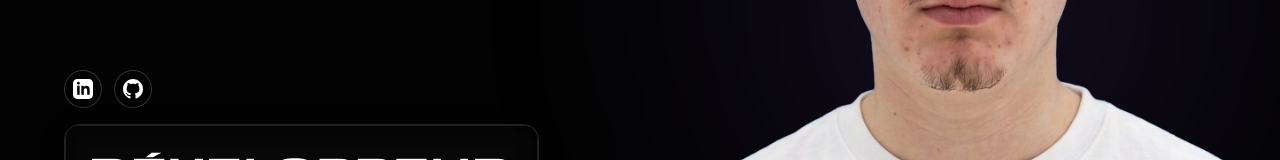
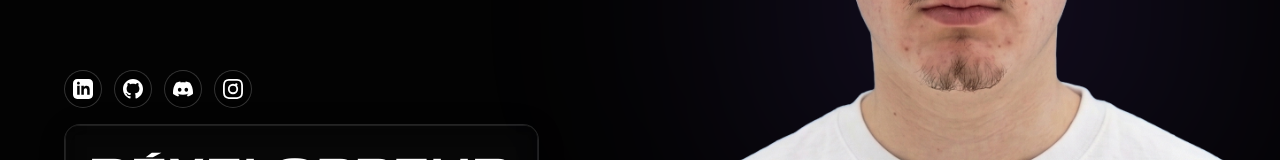
Before and after one commit to DevShaD0ow/Portfolio, a Next.js app: page /Portfolio/ in a window 1280 px wide. Shown: the part 495-655 px from the top of the page. Built offline with nearby package versions, Linux system fonts and the light colour scheme.

Commit message:
modif link

```diff
--- a/src/components/hero.tsx
+++ b/src/components/hero.tsx
@@ -51,8 +51,17 @@ export default function Hero() {
                     <a href="https://www.linkedin.com/in/alexis-tirant-386409293/" target="_blank" className="p-2 border border-white/20 rounded-full hover:bg-white/10 transition-all text-white backdrop-blur-md bg-black/20">
                         <svg className="w-5 h-5" viewBox="0 0 24 24" fill="currentColor"><path d="M19 0h-14c-2.761 0-5 2.239-5 5v14c0 2.761 2.239 5 5 5h14c2.762 0 5-2.239 5-5v-14c0-2.761-2.238-5-5-5zm-11 19h-3v-11h3v11zm-1.5-12.268c-.966 0-1.75-.79-1.75-1.764s.784-1.764 1.75-1.764 1.75.79 1.75 1.764-.783 1.764-1.75 1.764zm13.5 12.268h-3v-5.604c0-3.368-4-3.113-4 0v5.604h-3v-11h3v1.765c1.396-2.586 7-2.777 7 2.476v6.759z" /></svg>
                     </a>
+                    {/* GitHub */}
                     <a href="https://github.com/AlexisTirant" target="_blank" className="p-2 border border-white/20 rounded-full hover:bg-white/10 transition-all text-white backdrop-blur-md bg-black/20">
                         <svg className="w-5 h-5" viewBox="0 0 24 24" fill="currentColor"><path d="M12 0c-6.626 0-12 5.373-12 12 0 5.302 3.438 9.8 8.207 11.387.599.111.793-.261.793-.577v-2.234c-3.338.726-4.033-1.416-4.033-1.416-.546-1.387-1.333-1.756-1.333-1.756-1.089-.745.083-.729.083-.729 1.205.084 1.839 1.237 1.839 1.237 1.07 1.834 2.807 1.304 3.492.997.107-.775.418-1.305.762-1.604-2.665-.305-5.467-1.334-5.467-5.931 0-1.311.469-2.381 1.236-3.221-.124-.303-.535-1.524.117-3.176 0 0 1.008-.322 3.301 1.23.957-.266 1.983-.399 3.003-.404 1.02.005 2.047.138 3.006.404 2.291-1.552 3.297-1.23 3.297-1.23.653 1.653.242 2.874.118 3.176.77.84 1.235 1.911 1.235 3.221 0 4.609-2.807 5.624-5.479 5.921.43.372.823 1.102.823 2.222v3.293c0 .319.192.694.801.576 4.765-1.589 8.199-6.086 8.199-11.386 0-6.627-5.373-12-12-12z" /></svg>
+                    </a>
+                    {/* Discord */}
+                    <a href="https://discord.gg/WwyNQH3yPC" target="_blank" className="p-2 border border-white/20 rounded-full hover:bg-white/10 transition-all text-white backdrop-blur-md bg-black/20">
+                        <svg className="w-5 h-5" viewBox="0 0 24 24" fill="currentColor"><path d="M20.317 4.3698a19.7913 19.7913 0 00-4.8851-1.5152.0741.0741 0 00-.0785.0371c-.211.3753-.4447.8648-.6083 1.2495-1.8447-.2762-3.68-.2762-5.4868 0-.1636-.3933-.4058-.8742-.6177-1.2495a.077.077 0 00-.0785-.037 19.7363 19.7363 0 00-4.8852 1.515.0699.0699 0 00-.0321.0277C.5334 9.0458-.319 13.5799.0992 18.0578a.0824.0824 0 00.0312.0561c2.0528 1.5076 4.0413 2.4228 5.9929 3.0294a.0777.0777 0 00.0842-.0276c.4616-.6304.8731-1.2952 1.226-1.9942a.076.076 0 00-.0416-.1057c-.6528-.2476-1.2743-.5495-1.8722-.8923a.077.077 0 01-.0076-.1277c.1258-.0943.2517-.1923.3718-.2914a.0743.0743 0 01.0776-.0105c3.9278 1.7933 8.18 1.7933 12.0614 0a.0739.0739 0 01.0785.0095c.1202.099.246.1981.3728.2924a.077.077 0 01-.0066.1276 12.2986 12.2986 0 01-1.873.8914.0766.0766 0 00-.0407.1067c.3604.698.7719 1.3628 1.225 1.9932a.076.076 0 00.0842.0286c1.961-.6067 3.9495-1.5219 6.0023-3.0294a.077.077 0 00.0313-.0552c.5004-5.177-.8382-9.6739-3.5485-13.6604a.061.061 0 00-.0312-.0286zM8.02 15.3312c-1.1825 0-2.1569-1.0857-2.1569-2.419 0-1.3332.9555-2.4189 2.157-2.4189 1.2108 0 2.1757 1.0952 2.1568 2.4189 0 1.3332-.946 2.4189-2.1568 2.4189zm7.9748 0c-1.1825 0-2.1569-1.0857-2.1569-2.419 0-1.3332.9554-2.4189 2.1569-2.4189 1.2108 0 2.1757 1.0952 2.1568 2.4189 0 1.3332-.946 2.4189-2.1568 2.4189z" /></svg>
+                    </a>
+                    {/* Instagram */}
+                    <a href="https://instagram.com/alexiis.trn" target="_blank" className="p-2 border border-white/20 rounded-full hover:bg-white/10 transition-all text-white backdrop-blur-md bg-black/20">
+                        <svg className="w-5 h-5" viewBox="0 0 24 24" fill="currentColor"><path d="M12 2.163c3.204 0 3.584.012 4.85.07 3.252.148 4.771 1.691 4.919 4.919.058 1.265.069 1.645.069 4.849 0 3.205-.012 3.584-.069 4.849-.149 3.225-1.664 4.771-4.919 4.919-1.266.058-1.644.07-4.85.07-3.204 0-3.584-.012-4.849-.07-3.26-.149-4.771-1.699-4.919-4.92-.058-1.265-.07-1.644-.07-4.849 0-3.204.013-3.583.07-4.849.149-3.227 1.664-4.771 4.919-4.919 1.266-.057 1.645-.069 4.849-.069zM12 0C8.741 0 8.333.014 7.053.072 2.695.272.273 2.69.073 7.052.014 8.333 0 8.741 0 12c0 3.259.014 3.668.072 4.948.2 4.358 2.618 6.78 6.98 6.98C8.333 23.986 8.741 24 12 24c3.259 0 3.668-.014 4.948-.072 4.354-.2 6.782-2.618 6.979-6.98.059-1.28.073-1.689.073-4.948 0-3.259-.014-3.667-.072-4.947-.196-4.354-2.617-6.78-6.979-6.98C15.668.014 15.259 0 12 0zm0 5.838a6.162 6.162 0 100 12.324 6.162 6.162 0 000-12.324zM12 16a4 4 0 110-8 4 4 0 010 8zm3.98-10.822a1.44 1.44 0 100 2.881 1.44 1.44 0 000-2.881z" /></svg>
                     </a>
                 </div>
 
```
